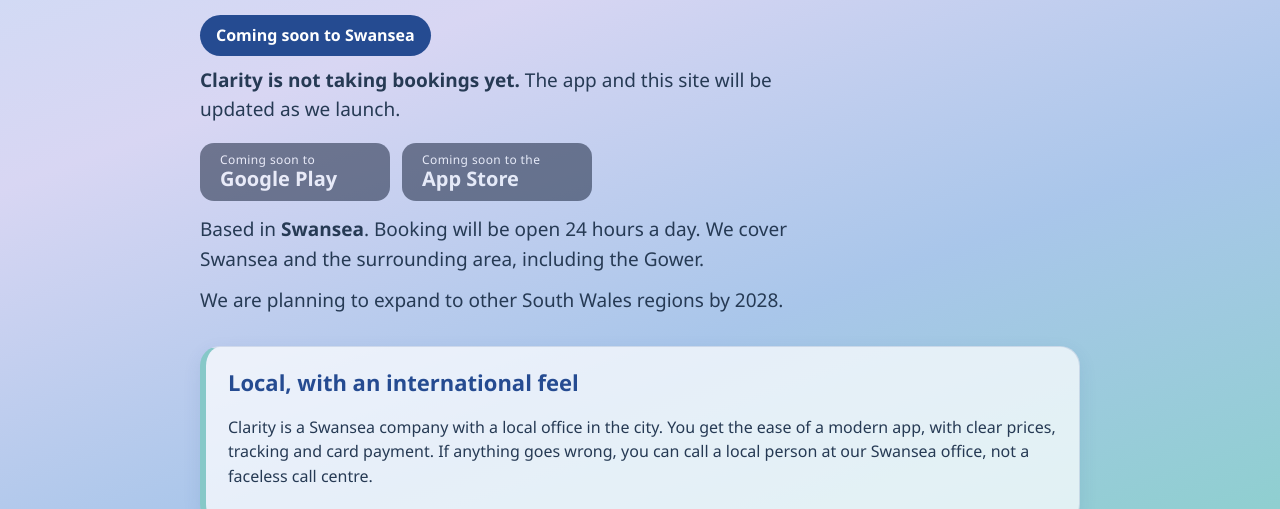
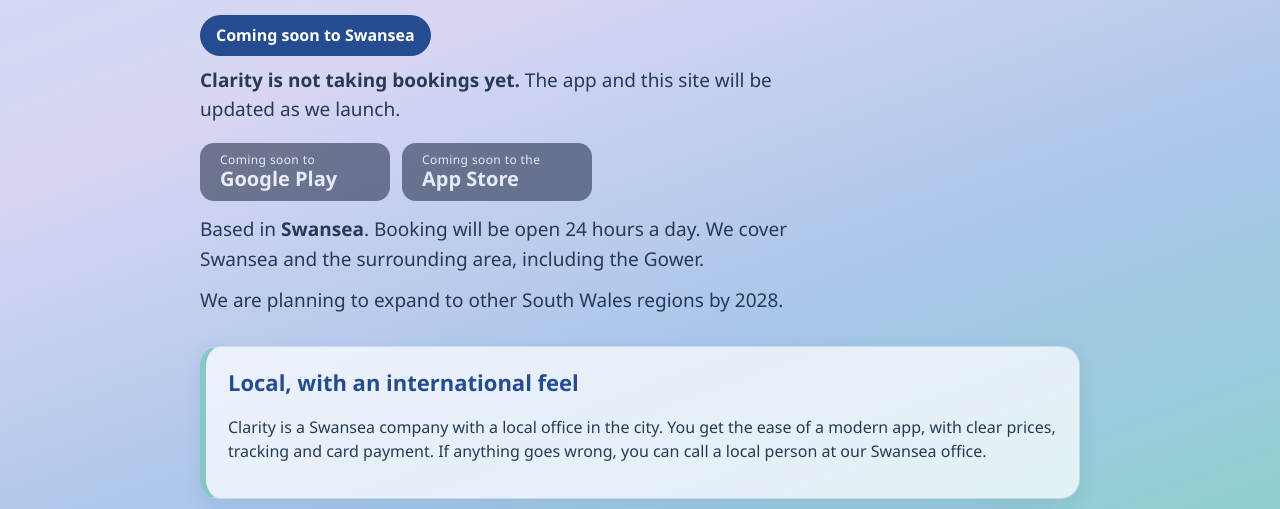
Before and after one commit to dailogan79/clarity-website, a plain HTML site: page index.html in a window 1280 px wide. Shown: the part 291-800 px from the top of the page. Drawn offline with Linux system fonts and the light colour scheme.

Commit message:
Website update
Co-Authored-By: Claude Sonnet 5.5 <noreply@anthropic.com>

```diff
--- a/index.html
+++ b/index.html
@@ -37,7 +37,7 @@
 
   <section class="card teal" id="local">
     <h2>Local, with an international feel</h2>
-    <p>Clarity is a Swansea company with a local office in the city. You get the ease of a modern app, with clear prices, tracking and card payment. If anything goes wrong, you can call a local person at our Swansea office, not a faceless call centre.</p>
+    <p>Clarity is a Swansea company with a local office in the city. You get the ease of a modern app, with clear prices, tracking and card payment. If anything goes wrong, you can call a local person at our Swansea office.</p>
   </section>
 
   <section class="grid" id="how" style="margin-top:16px">
```
Also changed, not shown: drivers.html (+1 -1 lines).
